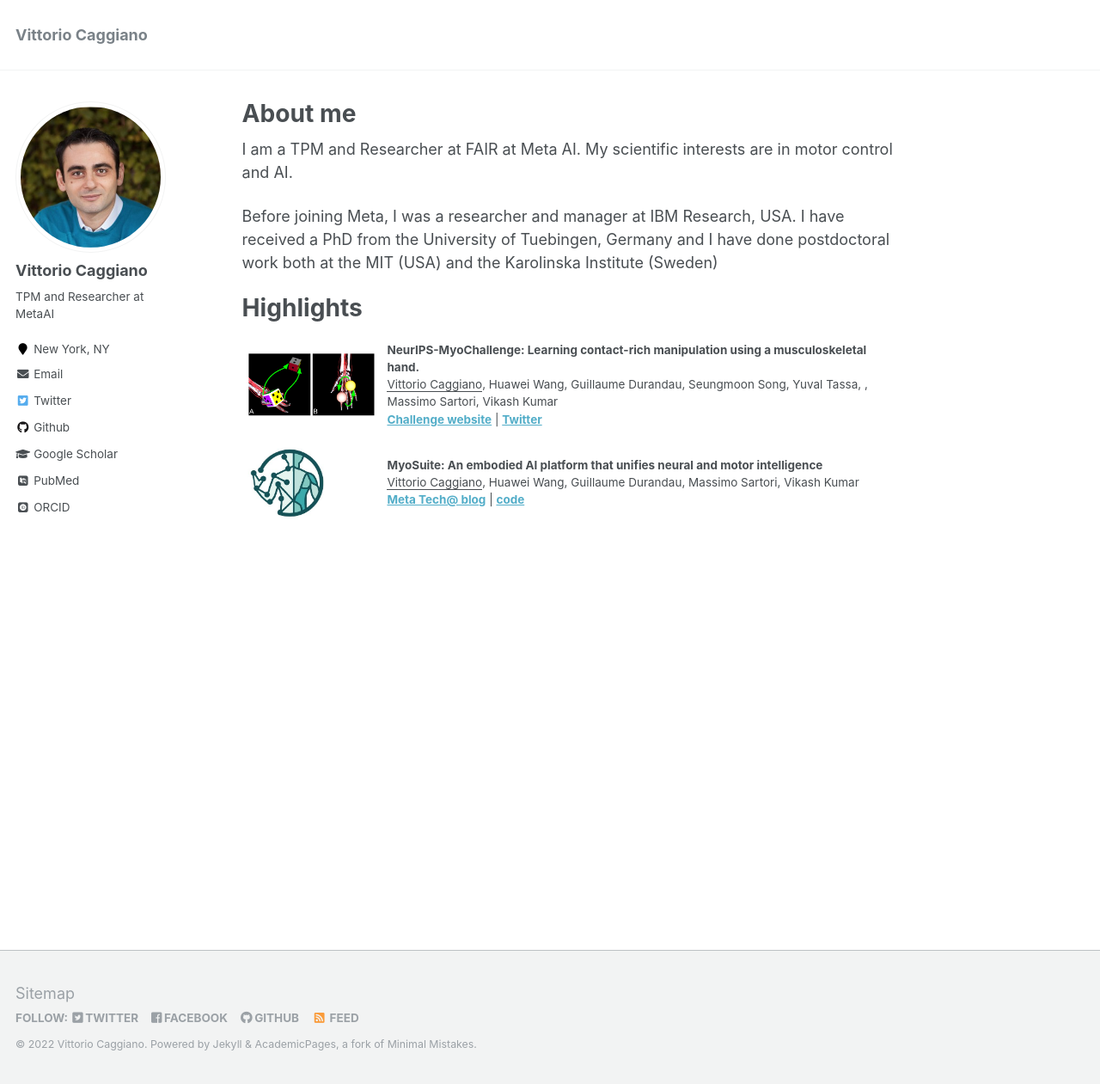
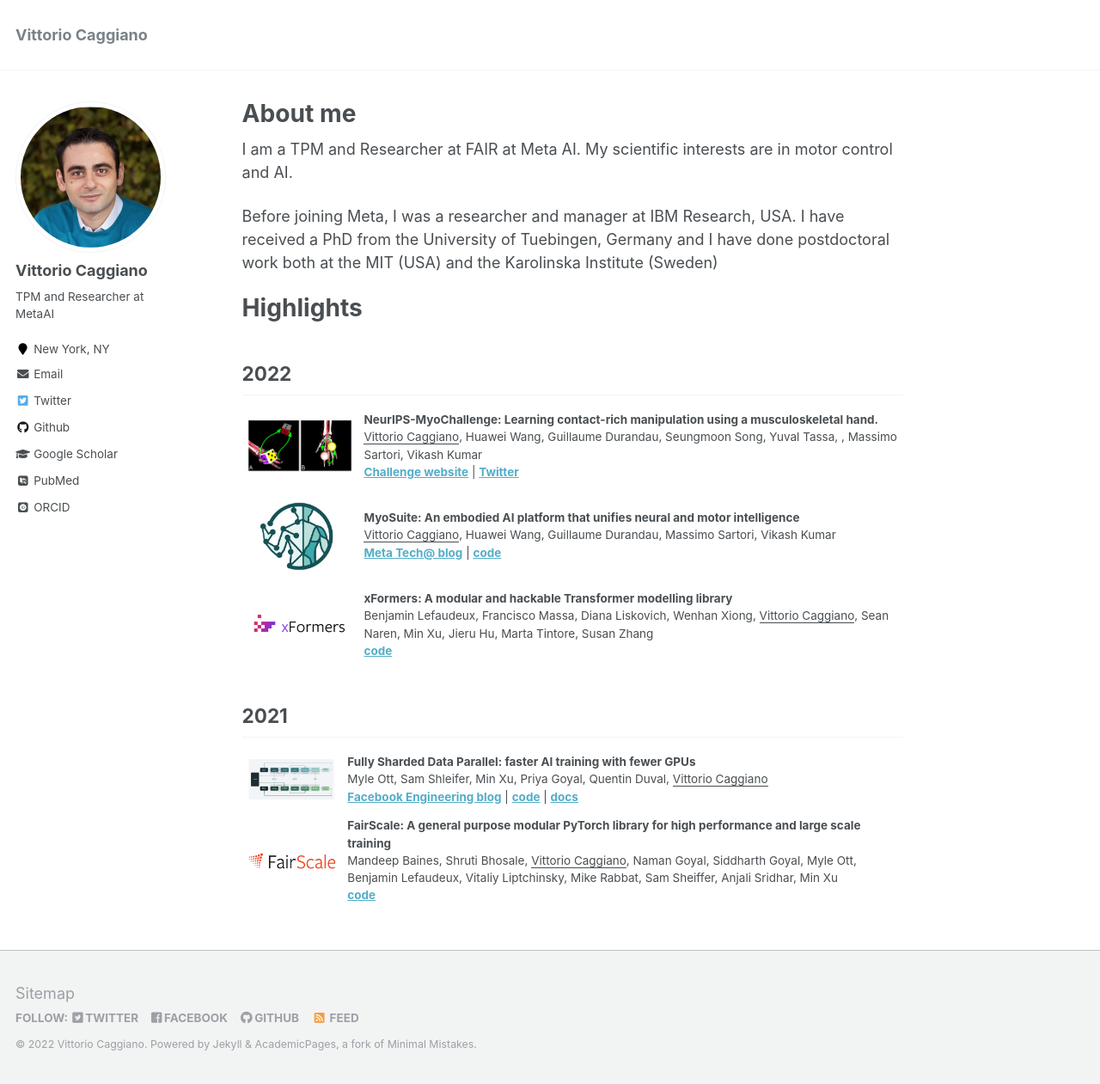
Before and after one commit to Vittorio-Caggiano/Vittorio-Caggiano.github.io, a Jekyll site: the page built from _pages/about.md, in a window 1280 px wide and 1261 px high. Shown: the whole window at 86% size. Built offline with Jekyll 4.4.1, drawn with Linux system fonts in a browser that asks for light colours; some web fonts are replaced.

Commit message:
update highlights

```diff
--- a/_pages/about.md
+++ b/_pages/about.md
@@ -24,7 +24,7 @@ table, td, th, tr {
    border: none!important;
 }
 </style>
-
+<h2> 2022 </h2>
 <table>
   <tbody>
     <tr>
@@ -32,12 +32,46 @@ table, td, th, tr {
       <td><b>NeurIPS-MyoChallenge: Learning contact-rich manipulation using a musculoskeletal hand.</b> <br> <u>Vittorio Caggiano</u>, Huawei Wang, Guillaume Durandau, Seungmoon Song, Yuval Tassa, , Massimo Sartori, Vikash Kumar <br> <a target="_blank" href="https://tech.fb.com/artificial-intelligence/2022/05/myosuite/"><b>Challenge website</b></a>  | <a target="_blank" href="https://github.com/facebookresearch/myosuite"><b>Twitter</b></a> </td>
     </tr>
     <tr>
-      <td><img src="./images/myosuite_400x400.jpg" width="100" height="100"/> </td>
+      <td> <center> <img src="./images/myosuite_400x400.jpg" width="100" height="100"/> </center></td>
       <td><b>MyoSuite: An embodied AI platform that unifies neural and motor intelligence</b> <br> <u>Vittorio Caggiano</u>, Huawei Wang, Guillaume Durandau, Massimo Sartori, Vikash Kumar <br> <a target="_blank" href="https://tech.fb.com/artificial-intelligence/2022/05/myosuite/"><b>Meta Tech@ blog</b></a> | <a target="_blank" href="https://github.com/facebookresearch/myosuite"><b>code</b></a> </td>
     </tr>
-    <!-- <tr>
-      <td>Key 2*</td>
-      <td> <b>xFormers: A modular and hackable Transformer modelling library</b> <br> Benjamin Lefaudeux, Francisco Massa, Diana Liskovich, Wenhan Xiong, <u>Vittorio Caggiano</u>, Sean Naren, Min Xu, Jieru Hu, Marta Tintore, Susan Zhang <br> <a target="_blank" href="https://github.com/facebookresearch/xformers"><b>code</b></td>
-    </tr> -->
+
+
+  <tr>
+    <td><center> <img src="./images/xformers_logo.png" width="200" /> </center></td>
+    <td>
+    <b>xFormers: A modular and hackable Transformer modelling library</b>
+    <br> Benjamin Lefaudeux, Francisco Massa, Diana Liskovich, Wenhan Xiong, <u>Vittorio Caggiano</u>, Sean Naren, Min Xu, Jieru Hu, Marta Tintore, Susan Zhang
+      <br>
+      <a target="_blank" href="https://github.com/facebookresearch/xformers"><b>code</b></a>
+      </td>
+    </tr>
   </tbody>
 </table>
+
+<h2> 2021 </h2>
+<table>
+  <tbody>
+    <tr>
+      <td> <center> <img src="./images/fsdp.png" width="200" /> </center></td>
+        <td>
+          <b>Fully Sharded Data Parallel: faster AI training with fewer GPUs</b>
+          <br>
+          Myle Ott, Sam Shleifer, Min Xu, Priya Goyal, Quentin Duval, <u>Vittorio Caggiano</u>
+          <br>
+          <a target="_blank" href="https://engineering.fb.com/2021/07/15/open-source/fsdp/"><b>Facebook Engineering blog</b></a> |
+          <a target="_blank" href="https://github.com/facebookresearch/fairscale"><b>code</b></a> | <a target="_blank" href="https://fairscale.readthedocs.io/en/stable/api/nn/fsdp.html"><b>docs</b></a>
+        </td>
+      </tr>
+    <tr>
+      <td><center> <img src="./images/fairscale-logo.png" width="200" /> </center></td>
+        <td>
+          <b>FairScale:  A general purpose modular PyTorch library for high performance and large scale training</b>
+          <br>
+          Mandeep Baines, Shruti Bhosale, <u>Vittorio Caggiano</u>, Naman Goyal, Siddharth Goyal, Myle Ott, Benjamin Lefaudeux, Vitaliy Liptchinsky, Mike Rabbat, Sam Sheiffer, Anjali Sridhar, Min Xu
+          <br>
+          <a target="_blank" href="https://github.com/facebookresearch/fairscale"><b>code</b></a>
+        </td>
+      </tr>
+  </tbody>
+</table>
```
Also changed, not shown: images/fairscale-logo.png (added), images/fsdp.png (added), images/xformers_logo.png (added).
